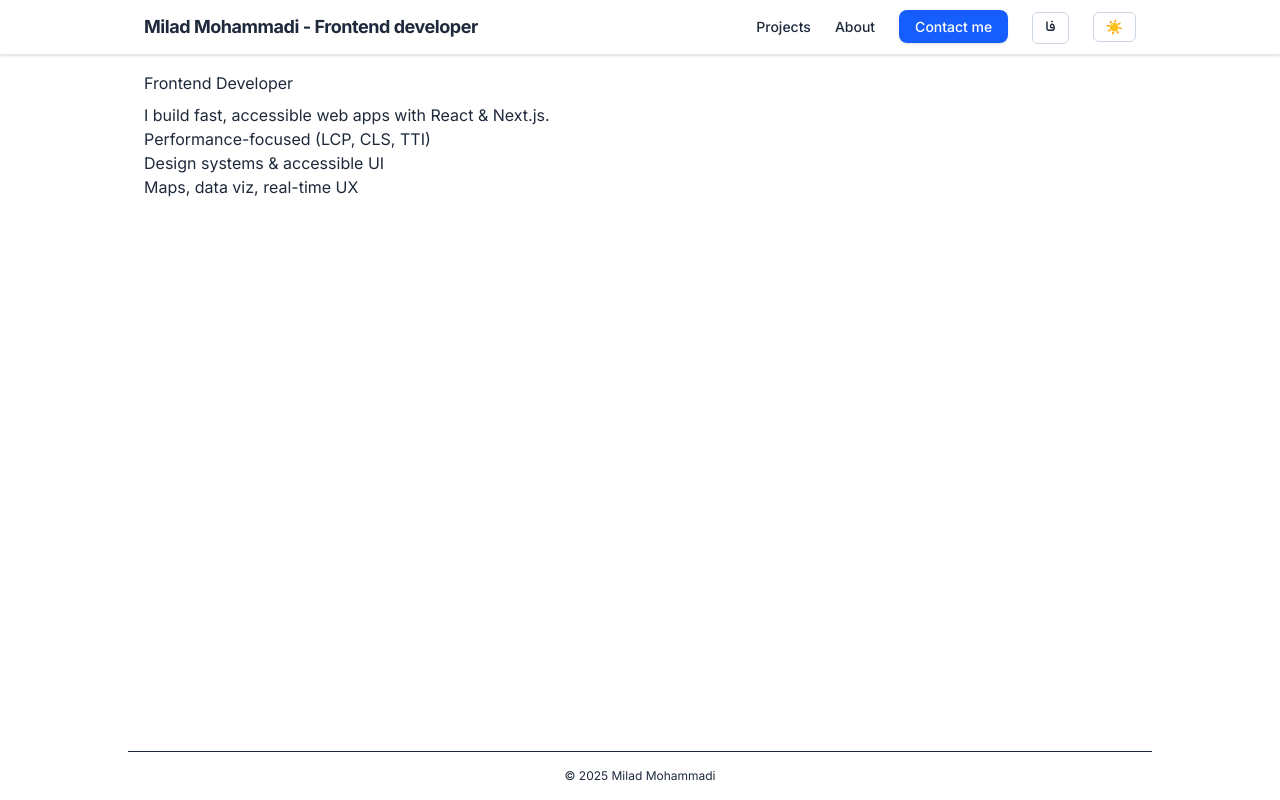
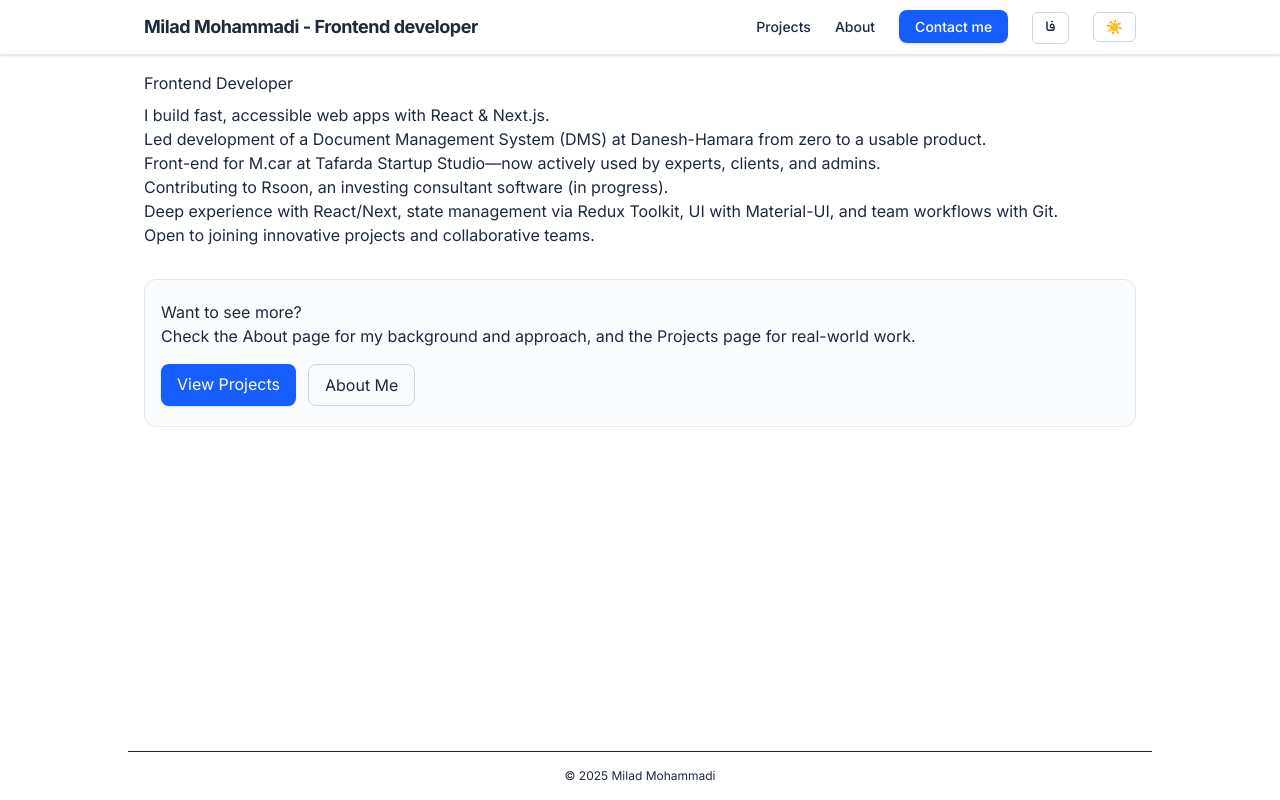
Before and after one commit to phymilad/portfolio, a Next.js app: page /en in a window 1280 px wide. Built offline with nearby package versions, Linux system fonts and the light colour scheme.

Commit message:
feat: change home page

```diff
--- a/src/app/[locale]/page.tsx
+++ b/src/app/[locale]/page.tsx
@@ -1,14 +1,43 @@
+// src/app/[locale]/page.tsx (یا هرجا Home تعریف شده)
+import Link from 'next/link';
 import { t, tList, type Locale } from '@/i18n/dict';
 
 export default function Home({ params }: { params: { locale: Locale } }) {
   const { locale } = params;
+  const base = `/${locale}`;
+
   return (
-    <section className="prose">
+    <section className="prose max-w-none">
+      {/* Title & Lead */}
       <h1 className="mb-2">{t('home_title', locale)}</h1>
-      <p className="">{t('home_lead', locale)}</p>
-      <ul>
-        {tList('home_bullets', locale).map((b) => <li key={b}>{b}</li>)}
+      <p>{t('home_lead', locale)}</p>
+
+      {/* Bullets */}
+      <ul className="mb-8">
+        {tList('home_bullets', locale).map((b) => (
+          <li key={b}>{b}</li>
+        ))}
       </ul>
+
+      {/* CTA box */}
+      <div className="rounded-xl border border-slate-200 bg-slate-50/60 px-4 py-5 dark:border-slate-700 dark:bg-slate-900/40">
+        <h2 className="mt-0">{t('home_cta_title', locale)}</h2>
+        <p className="mb-4">{t('home_cta_desc', locale)}</p>
+        <div className="flex flex-wrap gap-3">
+          <Link
+            href={`${base}/projects`}
+            className="inline-block rounded-lg bg-blue-600 px-4 py-2 text-white shadow-sm transition hover:bg-blue-700 dark:bg-blue-500 dark:hover:bg-blue-600"
+          >
+            {t('home_cta_projects', locale)}
+          </Link>
+          <Link
+            href={`${base}/about`}
+            className="inline-block rounded-lg border border-slate-300 px-4 py-2 transition hover:bg-slate-100 dark:border-slate-600 dark:hover:bg-slate-800"
+          >
+            {t('home_cta_about', locale)}
+          </Link>
+        </div>
+      </div>
     </section>
   );
 }
--- a/src/i18n/dict.ts
+++ b/src/i18n/dict.ts
@@ -20,10 +20,28 @@ export const dictionary = {
     fa: 'اپ‌های وب سریع و در دسترس با React و Next.js می‌سازم.',
   } as Bi,
   home_bullets: {
-    en: ['Performance-focused (LCP, CLS, TTI)', 'Design systems & accessible UI', 'Maps, data viz, real-time UX'],
-    fa: ['تمرکز بر عملکرد (LCP, CLS, TTI)', 'طراحی سیستم‌ها و UI قابل دسترس', 'نقشه‌ها، مصورسازی داده، تجربهٔ Real-time'],
+    en: [
+      'Led development of a Document Management System (DMS) at Danesh-Hamara from zero to a usable product.',
+      'Front-end for M.car at Tafarda Startup Studio—now actively used by experts, clients, and admins.',
+      'Contributing to Rsoon, an investing consultant software (in progress).',
+      'Deep experience with React/Next, state management via Redux Toolkit, UI with Material-UI, and team workflows with Git.',
+      'Open to joining innovative projects and collaborative teams.'
+    ],
+    fa: [
+      'رهبری توسعهٔ یک سامانه مدیریت اسناد (DMS) در دانش‌همارا از صفر تا محصول قابل استفاده.',
+      'فرانت‌اند M.car در استودیو تافردا: نرم‌افزار درخواست خدمات خودرو؛ اکنون در حال استفاده توسط کارشناسان، مشتریان و ادمین‌ها.',
+      'همکاری در توسعهٔ Rsoon: نرم‌افزار مشاورهٔ سرمایه‌گذاری (در حال توسعه).',
+      'تسلط به React/Next، مدیریت حالت با Redux Toolkit، UI با Material-UI و گردش‌کار تیمی با Git.',
+      'آمادهٔ همکاری روی پروژه‌های نوآورانه و تیم‌های پویا.'
+    ],
   } as BiList,
-
+  home_cta_title: { en: 'Want to see more?', fa: 'دوست داری بیشتر بدونی؟' } as Bi,
+  home_cta_desc: {
+    en: 'Check the About page for my background and approach, and the Projects page for real-world work.',
+    fa: 'توی «دربارهٔ من» مسیر حرفه‌ای و رویکرد کاری‌ام رو توضیح دادم و در «پروژه‌ها» نمونه‌کارهای واقعی را می‌بینی.'
+  } as Bi,
+  home_cta_projects: { en: 'View Projects', fa: 'مشاهدهٔ پروژه‌ها' } as Bi,
+  home_cta_about: { en: 'About Me', fa: 'آشنایی با من' } as Bi,
   about_title: { en: 'About', fa: 'درباره من' } as Bi,
   about_body: {
     en: 'A short bio about my professional path.',
```
